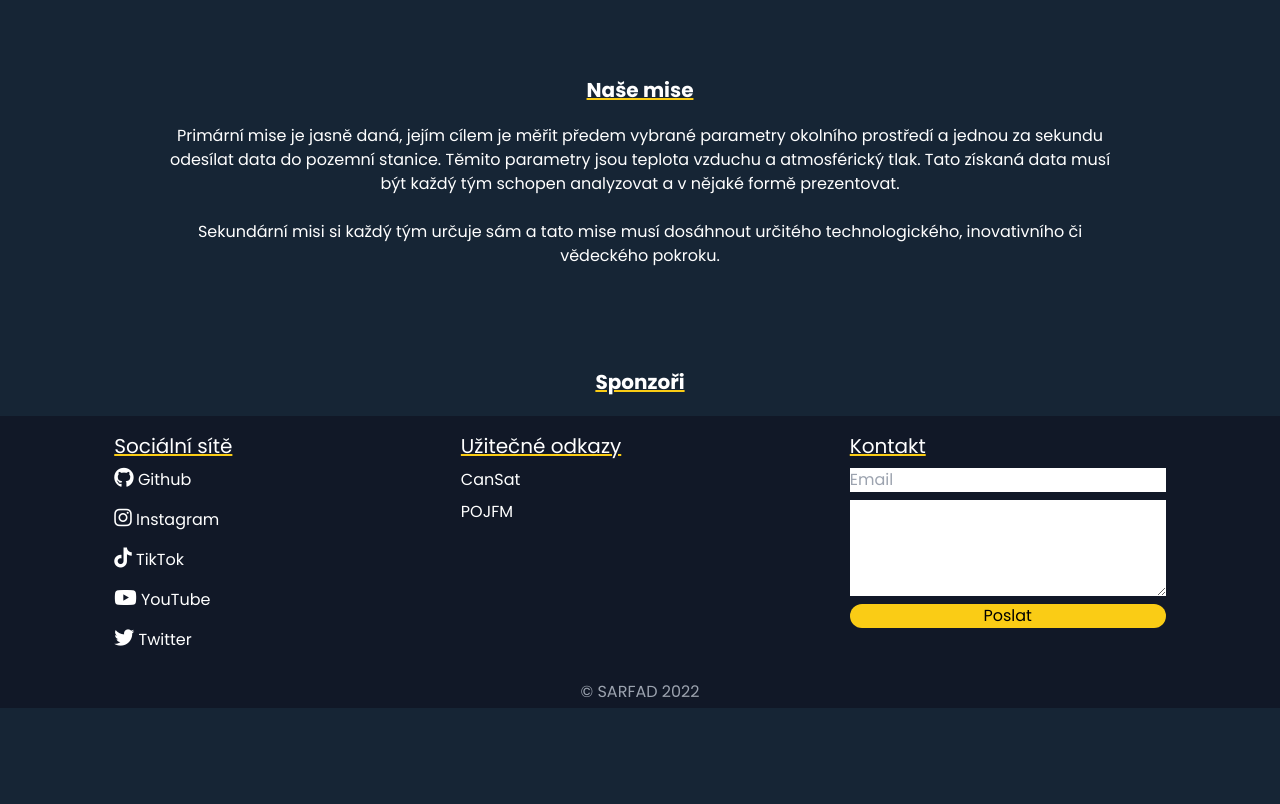
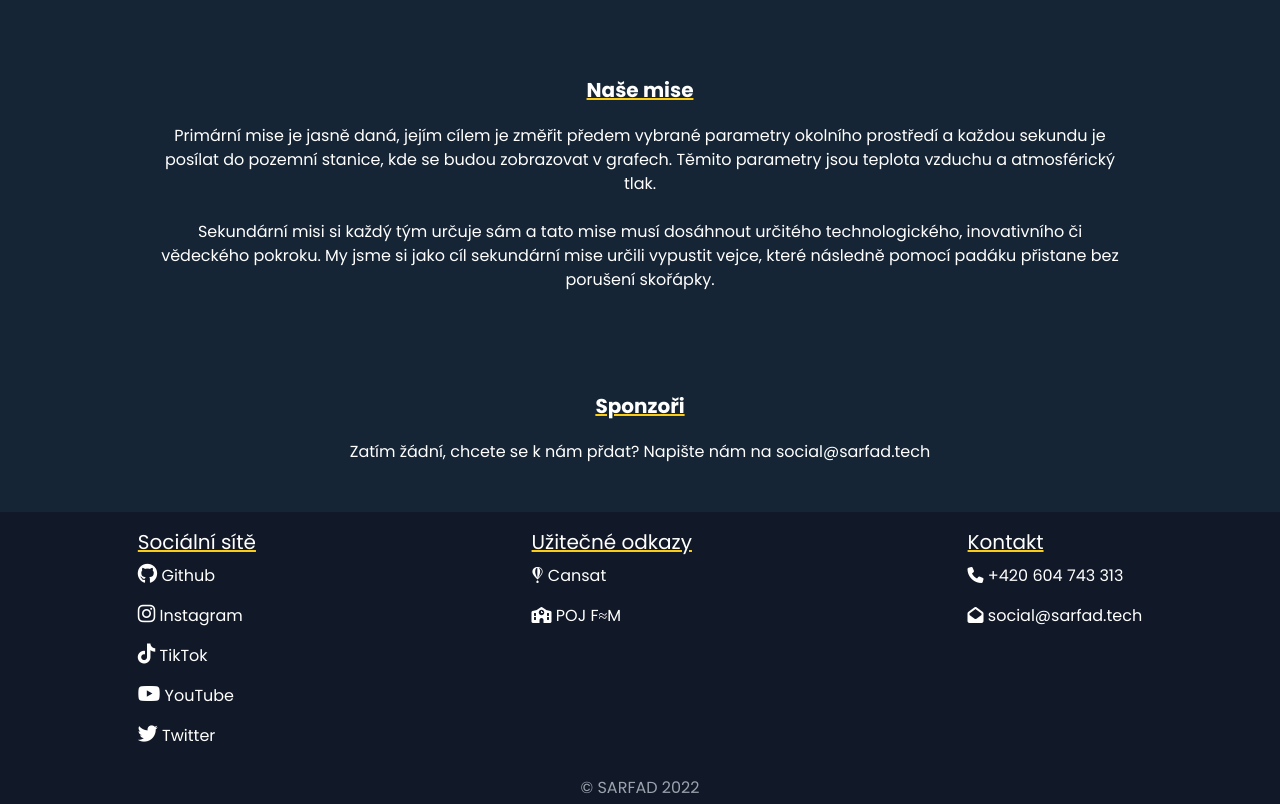
Before and after one commit to sarfad-dev/SARFAD-web-new, a website: page public/index.html in a window 1280 px wide. Shown: the part 1700-2504 px from the top of the page. Before the commit the page ends 2408 px from the top, so only its background shows below. Drawn offline with nearby package versions, Linux system fonts and the light colour scheme.

Commit message:
Update index.html

```diff
--- a/public/index.html
+++ b/public/index.html
@@ -217,12 +217,15 @@
       </section>
     <div class="text-white pt-10" id="mission">
         <h1 class="font-bold text-xl text-center mb-5 mt-10 underline decoration-yellow-400">Naše mise</h1>
-        <p class="text-md text-center w-3/4 mx-auto">Primární mise je jasně daná, jejím cílem je měřit předem vybrané parametry okolního prostředí a jednou za sekundu odesílat data do pozemní stanice. Těmito parametry jsou teplota vzduchu a atmosférický tlak. Tato získaná data musí být každý tým schopen analyzovat a v nějaké formě prezentovat.</p>
+        <p class="text-md text-center w-3/4 mx-auto">Primární mise je jasně daná, jejím cílem je změřit předem vybrané parametry okolního prostředí a každou sekundu je posílat do pozemní stanice, kde se budou zobrazovat v grafech. Těmito parametry jsou teplota vzduchu a atmosférický tlak.</p>
         <br>
-        <p class="text-md text-center w-3/4 mx-auto pb-5">Sekundární misi si každý tým určuje sám a tato mise musí dosáhnout určitého technologického, inovativního či vědeckého pokroku. </p>
+        <p class="text-md text-center w-3/4 mx-auto pb-5">Sekundární misi si každý tým určuje sám a tato mise musí dosáhnout určitého technologického, inovativního či vědeckého pokroku. My jsme si jako cíl sekundární mise určili vypustit vejce, které následně pomocí padáku přistane bez porušení skořápky.</p>
     </div>
     <section class="text-white pt-10" id="sponsors">
       <h1 class="font-bold text-xl text-center mb-5 mt-10 underline decoration-yellow-400">Sponzoři</h1>
+      <p class="text-md text-center w-3/4 mx-auto">Zatím žádní, chcete se k nám přdat? Napište nám na <a href="mailto:social@sarfad.tech" class="hover:text-gray-200 hover:underline decoration-yellow-400 py-2 cursor-pointer" target="_blank"> social@sarfad.tech</a></p>
+      <br>
+      <br>
     </section>
     <footer class="text-white bg-gray-900">
       <div class="flex flex-col md:flex-row justify-around py-4">
@@ -239,18 +242,17 @@
         <div class="hidden md:block ">
           <h4 class="underline decoration-yellow-400 text-xl">Užitečné odkazy</h4>
           <ul class="list-inside list-none">
-            <li class="hover:text-gray-200 hover:underline decoration-yellow-400 py-2 cursor-pointer"><a href="https://esero.spaceacademy.cz/projekty/cansat/" target="_blank" class=""> CanSat</a></li>
-            <li class="hover:text-gray-200 hover:underline decoration-yellow-400 y-2 cursor-pointer"><a href="https://pojfm.cz" target="_blank" class=""> POJFM</a></li>
-        </div>
-        <form action="https://formsubmit.co/social@sarfad.tech" method="POST" class=" flex flex-col mx-auto md:mx-0 text-black">
-          <h3 class="underline decoration-yellow-400 text-xl mb-2 text-white mx-auto md:mx-0">Kontakt</h3>
-          <input type="hidden" name="_captcha" value="false">
-          <input class="mb-2" type="email" name="email" placeholder="Email" required>
-          <textarea class="mb-2" name="message" rows="4" placeholder="Message"required> </textarea>
-          <input type="hidden" name="_next" value="https://sarfad.tech">
-          <button class="rounded-3xl bg-yellow-400" type="submit">Poslat</button>
-        </form>
+            <li class="hover:text-gray-200 hover:underline decoration-yellow-400 py-2 cursor-pointer"><a href="https://www.esa.int/Education/CanSat" target="_blank" class="fab fa-fly"><a href="https://www.esa.int/Education/CanSat" target="_blank"> Cansat</a></a></li>
+            <li class="hover:text-gray-200 hover:underline decoration-yellow-400 py-2 cursor-pointer"><a href="https://pojfm.cz/" target="_blank" class="	fas fa-school"><a href="https://pojfm.cz/" target="_blank"> POJ F≈M</a></a></li>
+        </div class="flex flex-col mx-auto md:mx-0 text-black">
+        <div class="hidden md:block ">
+          <h4 class="underline decoration-yellow-400 text-xl">Kontakt</h4>
+          <ul class="list-inside list-none">
+            <li class="hover:text-gray-200 hover:underline decoration-yellow-400 py-2 cursor-pointer"><a href="tel:604743313" target="_blank" class="fas fa-phone"><a href="tel:604743313" target="_blank"> +420 604 743 313</a></a></li>
+            <li class="hover:text-gray-200 hover:underline decoration-yellow-400 py-2 cursor-pointer"><a href="mailto:social@sarfad.tech" target="_blank" class="	fas fa-envelope-open"><a href="mailto:social@sarfad.tech" target="_blank"> social@sarfad.tech</a></a></li>
+        </div class="flex flex-col mx-auto md:mx-0 text-black">
       </div>
+
       <div class="text-center text-gray-400 py-1">
         <p>&copy SARFAD 2022</p>
       </div>
```
